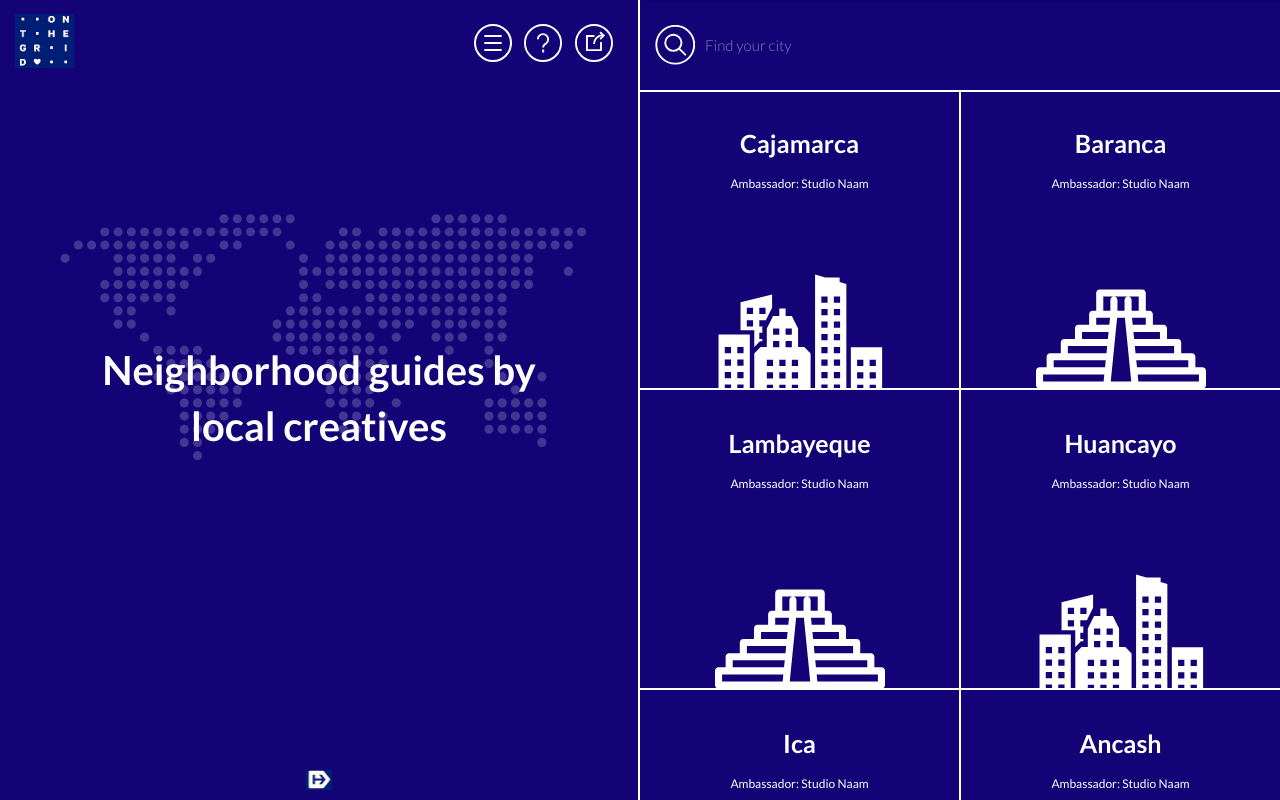
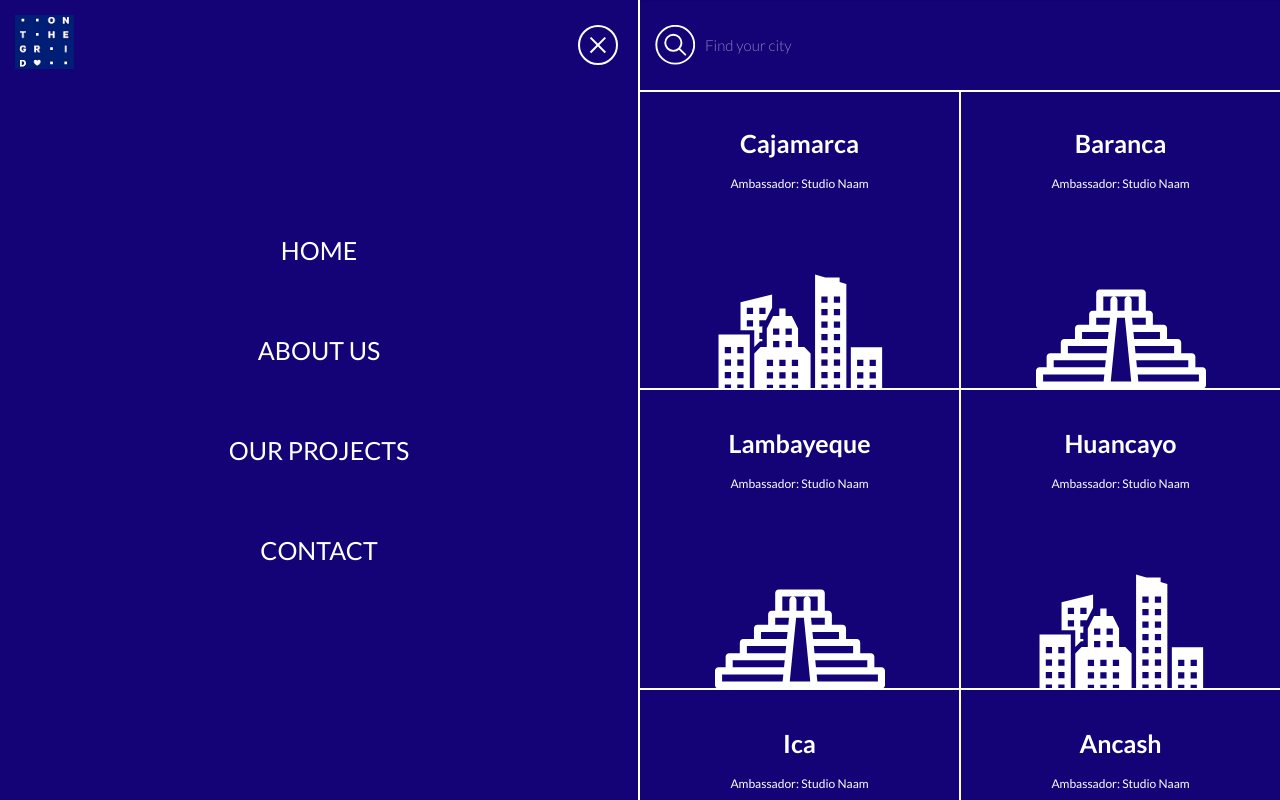
Before and after one commit to MaritzaVst/crowdbotics-project, a plain HTML site: page index.html in a window 1280 px wide. Both pictures are taken after a click on the item 492 px from the left and 45 px from the top of the page. Drawn offline with Linux system fonts and the light colour scheme.

Commit message:
MEnu translate listo

```diff
--- a/index.html
+++ b/index.html
@@ -67,13 +67,27 @@
 			<div class="container-fluid">
 				<div class="row">
 					<section class="box-left col-md-6">
+						<img src="images/letras.png" alt="Letras" class="words-icon absolute" />
+						<section class="menu-translate">
+							<svg class="absolute switch" version="1.1" id="Layer_1" xmlns="http://www.w3.org/2000/svg" xmlns:xlink="http://www.w3.org/1999/xlink" x="0px" y="0px" width="40px" height="40px" viewBox="0 0 37.895 37.895" enable-background="new 0 0 37.895 37.895" xml:space="preserve">
+							<g>
+							<circle fill="none" stroke="#FFFFFF" stroke-width="1.8947" stroke-miterlimit="10" cx="18.947" cy="18.947" r="18"></circle>
+							</g>
+							<line fill="none" stroke="#FFFFFF" stroke-width="1.8947" stroke-miterlimit="10" x1="25.861" y1="25.983" x2="11.861" y2="11.983"></line>
+							<line fill="none" stroke="#FFFFFF" stroke-width="1.8947" stroke-miterlimit="10" x1="11.861" y1="25.983" x2="25.861" y2="11.983"></line>
+							</g>
+							</svg>
+							<ul class="list-unstyled text-uppercase text-center">
+								<li><a href="">Home</a></li>
+								<li><a href="">About Us</a></li>
+								<li><a href="">Our Projects</a></li>
+								<li><a href="">Contact</a></li>
+							</ul>
+						</section>
 						<div class="menu btn-block relative">
 							<div class="row">
-								<div class="col-md-3">
-									<img src="images/letras.png" alt="Letras"/>
-								</div>
-								<ul class="col-md-9 list-unstyled list-inline text-right">
-									<li class="hamburguer">
+								<ul class="col-md-offset-3 col-md-9 list-unstyled list-inline text-right">
+									<li class="hamburguer switch">
 										<a href=""></a>
 										<svg version="1.1" id="Layer_1" xmlns="http://www.w3.org/2000/svg" xmlns:xlink="http://www.w3.org/1999/xlink" x="0px" y="0px" width="38px" height="38px" viewBox="0 0 37.655 37.655" enable-background="new 0 0 37.655 37.655" xml:space="preserve">
 											<g>
@@ -308,5 +322,6 @@
 		<script src="js/jquery-1.12.4.min.js"></script>
 		<script src="js/bootstrap.min.js"></script>
 		<script src="js/letter-effect.js"></script>
+		<script src="js/menu-translate-effect.js"></script>
 	</body>
 </html>
--- /dev/null
+++ b/js/menu-translate-effect.js
@@ -0,0 +1,5 @@
+$(document).ready(function(){
+	$(".switch").click(function(){
+		$(".menu-translate").toggleClass("active");
+	});
+});
--- a/stylesheets/pages/_home.scss
+++ b/stylesheets/pages/_home.scss
@@ -8,6 +8,51 @@ body {
   min-height: 100vh;
   border-right: 2px solid #fff;
   overflow: hidden;
+  .words-icon {
+  	z-index: 1000;
+    top: 15px;
+  }
+  .menu-translate {
+  	@extend .overlay;
+  	background-color: $brand-primary;
+  	z-index: 100;
+  	-webkit-transform: translateX(-100%);
+  	-moz-transform: translateX(-100%);
+  	-ms-transform: translateX(-100%);
+  	transform: translateX(-100%);
+  	-webkit-transition: all .25s ease-in-out;
+  	-moz-transition: all .25s ease-in-out;
+  	-ms-transition: all .25s ease-in-out;
+  	transition: all .25s ease-in-out;
+  	&.active {
+  		-webkit-transform: translateX(-0);
+	  	-moz-transform: translateX(-0);
+	  	-ms-transform: translateX(-0);
+	  	transform: translateX(-0);
+  	}
+  	ul {
+	  	font-size: 25px;
+	    line-height: 4;
+	    @extend .absolute-center;
+	    a {
+	    	color: white;
+	    }
+  	}
+  	svg {
+	    top: 25px;
+	    right: 20px;
+	    cursor: pointer;
+	    &:hover {
+	    	fill: white;
+	    	line {
+	    		stroke: $brand-primary;
+	    	}
+	    	circle {
+	    		fill: white;
+	    	}
+	    }
+  	}
+  }
   .menu {
   	padding-top: 14px;
   	z-index: 1;
@@ -190,7 +235,7 @@ body {
 }
 .modal-sharing {
 	.modal-body svg {
-		width: 100px;
-    margin: 40px 20px 0px;
+		width: 90px;
+    margin: 40px 20px;
 	}
 }
```
Also changed, not shown: js/modal.js (deleted), stylesheets/main.css, 1 other file.
